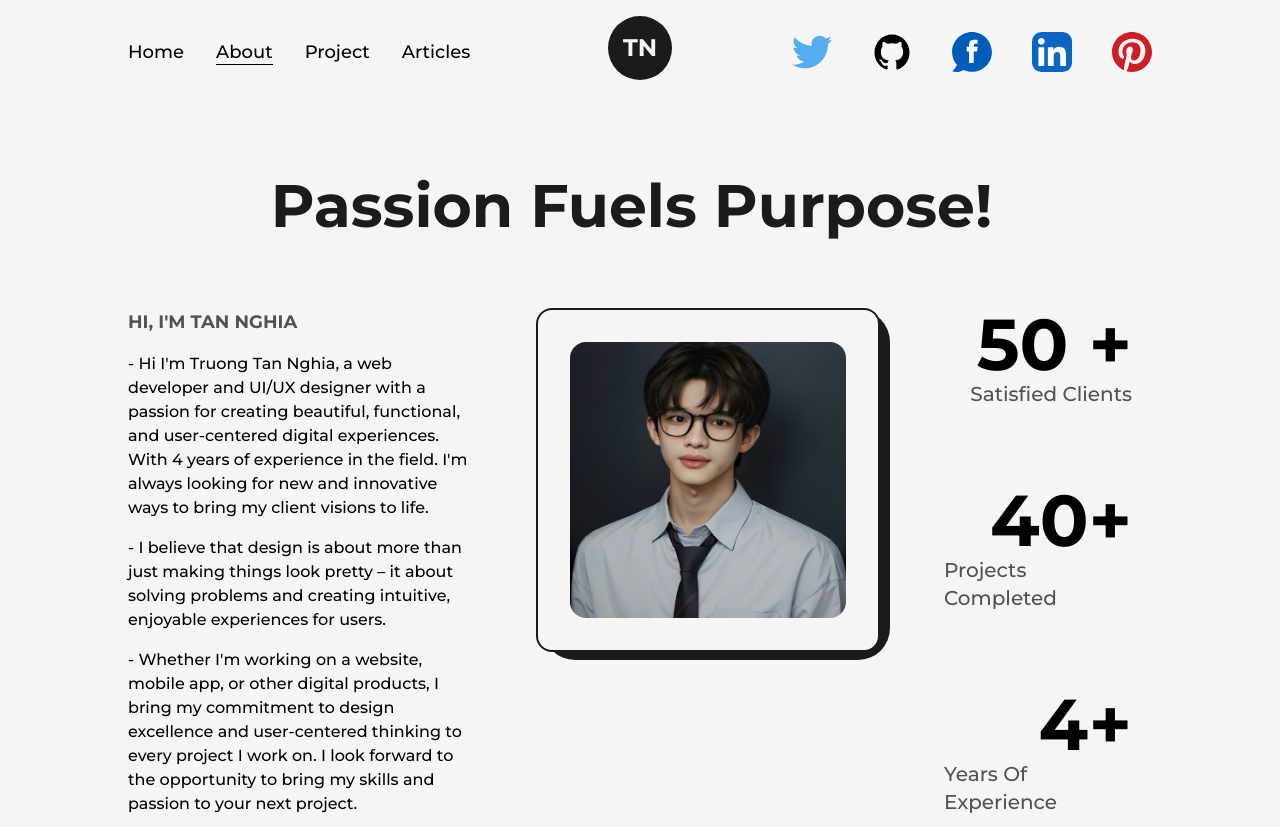
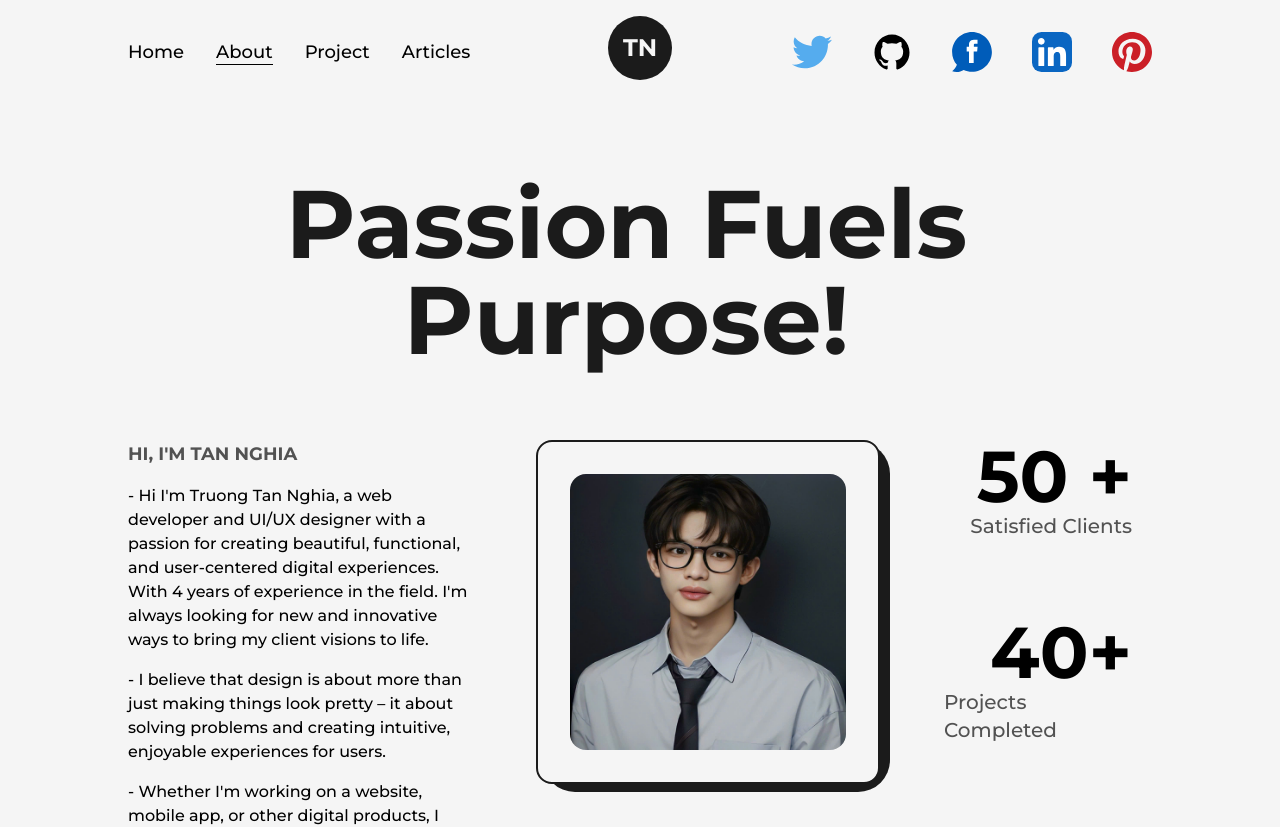
Before and after one commit to TruongTanNghia/Build-My-Profile-NextJs, a Next.js app: page /about in a window 1280 px wide. Shown: the top 827 px of the page. Built offline with nearby package versions, Linux system fonts and the light colour scheme.

Commit message:
fix: fix Text page about

```diff
--- a/src/pages/about.js
+++ b/src/pages/about.js
@@ -41,7 +41,7 @@ const About = () => {
         <Layout className="pt-16">
           <AnimatedText
             text="Passion Fuels Purpose!"
-            className="text-6xl mb-16"
+            className="text-8xl mb-16"
           />
           <div className="grid w-full grid-cols-8 gap-16">
             <div className="col-span-3 flex flex-col items-start justify-start">
```
